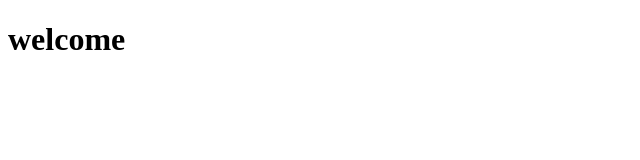
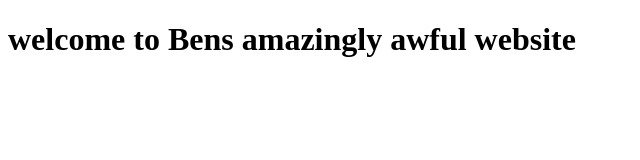
Before and after one commit to benjiiiaitken/bens-amazing-websoite, a plain HTML site: page index.html in a window 1280 px wide. Shown: the whole page, without its empty margins (0-640 px from the left). Drawn offline with Linux system fonts and the light colour scheme.

Commit message:
changed header

```diff
--- a/index.html
+++ b/index.html
@@ -6,12 +6,12 @@
 
 <head>
 <meta charset="UTF-8">
-<title>Bens amazing website</title>
+<title>Bens amazing website!</title>
 </head>
 
 
 <body>
-<h1>welcome</h1>
+<h1>welcome to Bens amazingly awful website</h1>
 
 
 </html>
```
